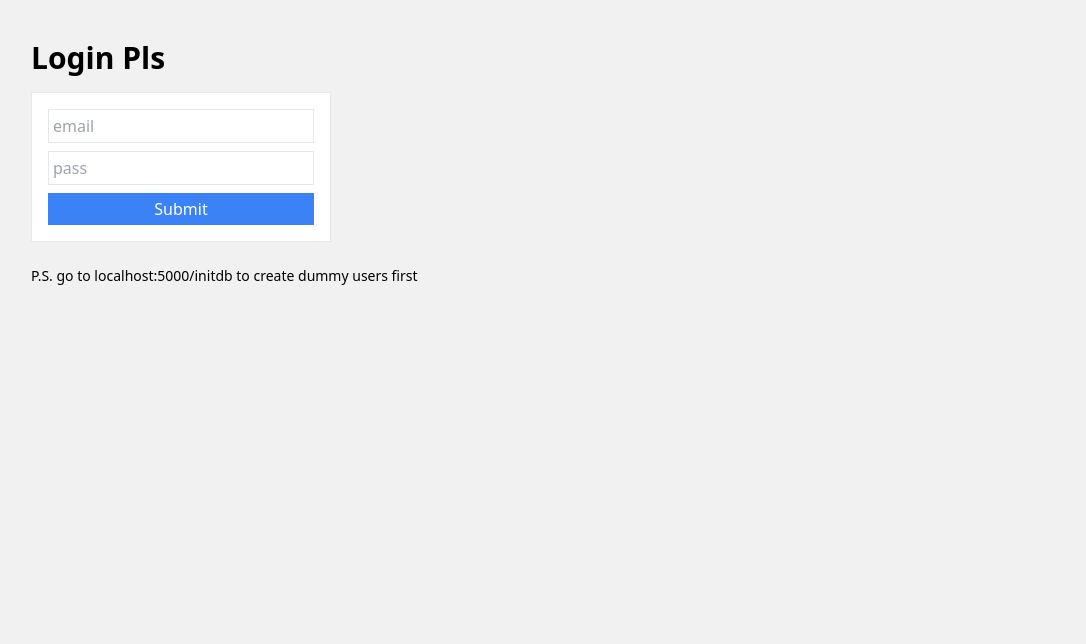
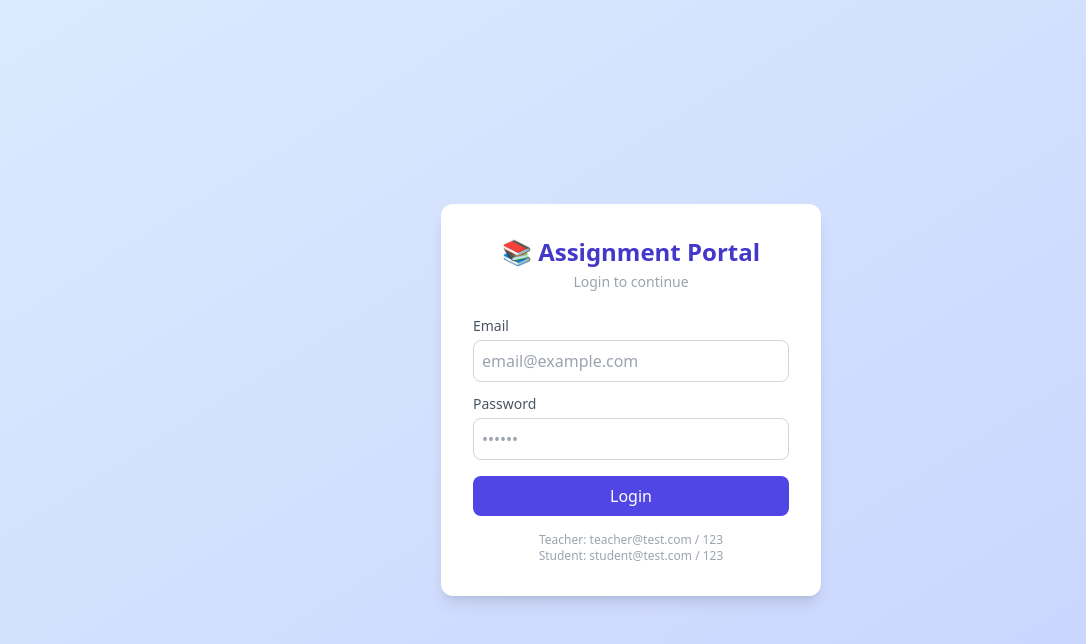
Before and after one commit to dingdong-vamshi/TailsWeb-frontend, a React (Vite) app: page / in a window 1280 px wide. Shown: the top 644 px of the page, without its empty margins (9-1095 px from the left). Built offline with nearby package versions, Linux system fonts and the light colour scheme.

Commit message:
made login look better

```diff
--- a/src/LoginPage.jsx
+++ b/src/LoginPage.jsx
@@ -3,9 +3,11 @@ import { useState } from 'react';
 export default function LoginPage() {
     const [e, setE] = useState('');
     const [p, setP] = useState('');
+    const [loading, setLoading] = useState(false);
 
     const loginFun = async () => {
-        let res = await fetch('http://localhost:5000/login', {
+        setLoading(true);
+        let res = await fetch('http://localhost:5001/login', {
             method: 'POST',
             headers: {'Content-Type': 'application/json'},
             body: JSON.stringify({email: e, password: p})
@@ -21,19 +23,31 @@ export default function LoginPage() {
             }
         } else {
             alert('login fail');
+            setLoading(false);
         }
     }
 
     return (
-        <div className="p-10">
-            <h1 className="text-3xl font-bold mb-4">Login Pls</h1>
-            <div className="flex border p-4 flex-col w-[300px] bg-white">
-                <input className="border mb-2 p-1" type="text" placeholder="email" value={e} onChange={(x) => setE(x.target.value)} />
-                <input className="border mb-2 p-1" type="password" placeholder="pass" value={p} onChange={(x) => setP(x.target.value)} />
-                <button className="bg-blue-500 text-white p-1" onClick={loginFun}>Submit</button>
+        <div className="min-h-screen bg-gradient-to-br from-blue-100 to-indigo-200 flex items-center justify-center">
+            <div className="bg-white rounded-xl shadow-lg p-8 w-[380px]">
+                <h1 className="text-2xl font-bold text-center mb-1 text-indigo-700">📚 Assignment Portal</h1>
+                <p className="text-center text-gray-400 text-sm mb-6">Login to continue</p>
+
+                <label className="block text-sm font-medium text-gray-600 mb-1">Email</label>
+                <input className="border border-gray-300 rounded-lg w-full p-2 mb-3 focus:outline-none focus:ring-2 focus:ring-indigo-400" type="text" placeholder="email@example.com" value={e} onChange={(x) => setE(x.target.value)} />
+
+                <label className="block text-sm font-medium text-gray-600 mb-1">Password</label>
+                <input className="border border-gray-300 rounded-lg w-full p-2 mb-4 focus:outline-none focus:ring-2 focus:ring-indigo-400" type="password" placeholder="••••••" value={p} onChange={(x) => setP(x.target.value)} />
+
+                <button className="bg-indigo-600 hover:bg-indigo-700 transition text-white w-full p-2 rounded-lg font-medium" onClick={loginFun} disabled={loading}>
+                    {loading ? 'Logging in...' : 'Login'}
+                </button>
+
+                <div className="mt-4 text-xs text-gray-400 text-center">
+                    <p>Teacher: teacher@test.com / 123</p>
+                    <p>Student: student@test.com / 123</p>
+                </div>
             </div>
-            <br/>
-            <p className="text-sm">P.S. go to localhost:5000/initdb to create dummy users first</p>
         </div>
     )
 }
```
